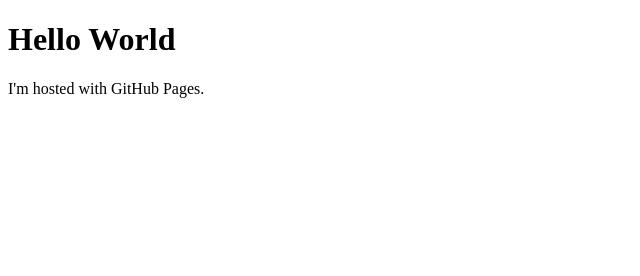
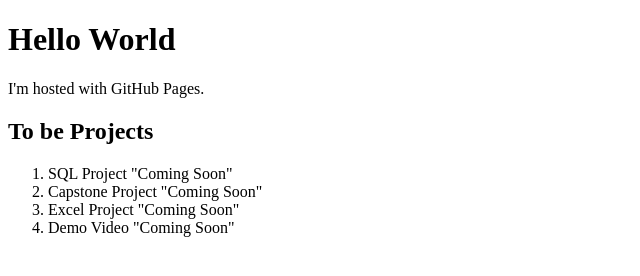
Before and after one commit to rtaylor3825/rtaylor3825.github.io, a plain HTML site: page index.html in a window 1280 px wide. Shown: the whole page, without its empty margins (0-640 px from the left). Drawn offline with Linux system fonts and the light colour scheme.

Commit message:
Update index.html

```diff
--- a/index.html
+++ b/index.html
@@ -3,5 +3,19 @@
 <body>
 <h1>Hello World</h1>
 <p>I'm hosted with GitHub Pages.</p>
+
+
+<h2>To be Projects</h2>
+<ol>
+<li>SQL Project "Coming Soon"</li>
+<li>Capstone Project "Coming Soon"</li>
+<li>Excel Project "Coming Soon"</li>
+<li>Demo Video "Coming Soon"</li>
+</ol>
+
+
+
+
+
 </body>
 </html>
```
